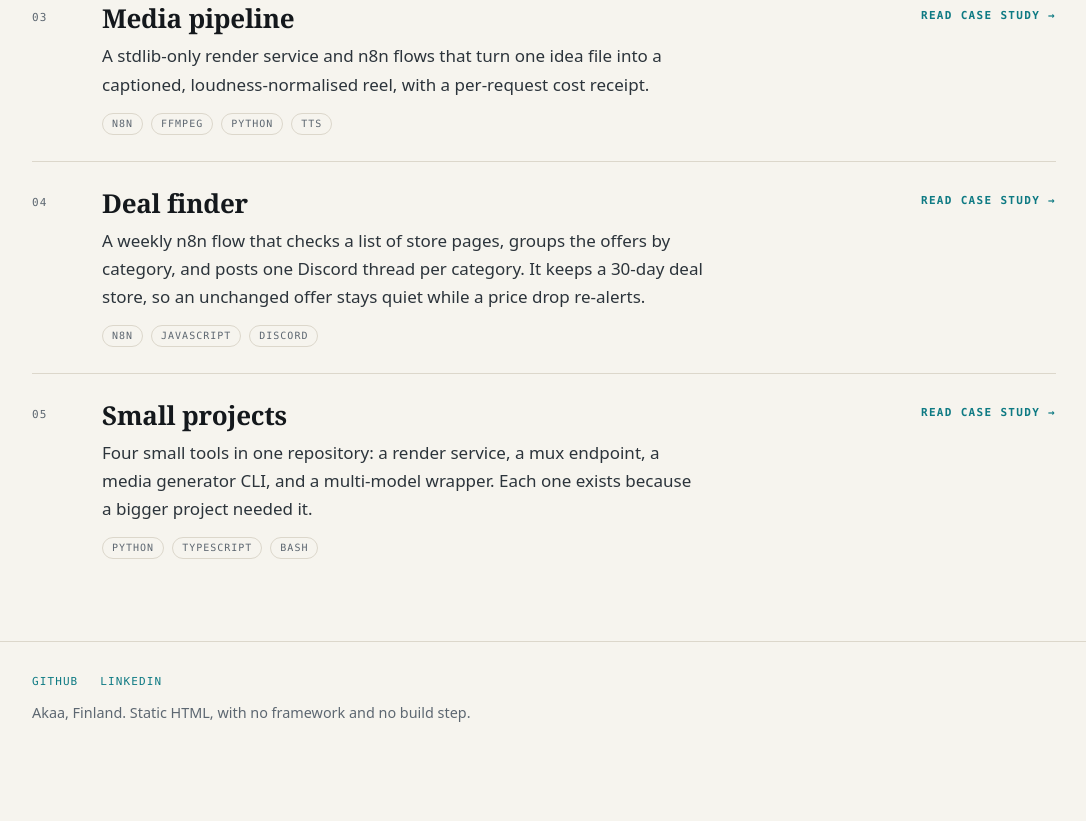
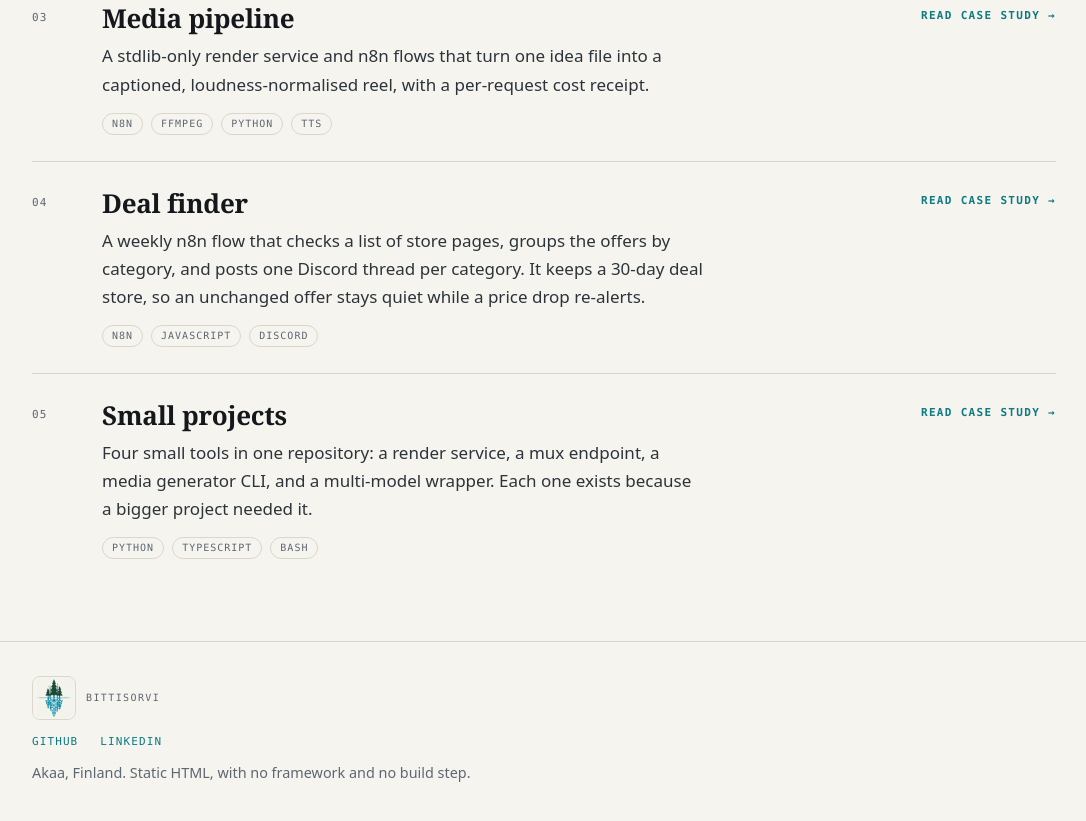
Before and after one commit to Bittisorvi/Bittisorvi.github.io, a plain HTML site: page index.html in a window 1280 px wide. Shown: the part 1915-2736 px from the top of the page, without its empty margins (96-1182 px from the left). Before the commit the page ends 2696 px from the top, so only its background shows below. Drawn offline with Linux system fonts and the light colour scheme.

Commit message:
Sync from private dad4375

```diff
--- a/index.html
+++ b/index.html
@@ -140,6 +140,10 @@
 
 <footer class="site">
   <div class="wrap">
+    <div class="foot-mark">
+      <img src="bittisorvi-mark.png" alt="Bittisorvi" width="44" height="44">
+      <span>Bittisorvi</span>
+    </div>
     <div class="links">
       <a href="https://github.com/KuosmTE">GitHub</a>
       <a href="https://www.linkedin.com/in/teemu-kuosmanen-785186122/">LinkedIn</a>
--- a/styles.css
+++ b/styles.css
@@ -97,6 +97,9 @@ table.spec tr:last-child td{border-bottom:0}
 
 /* footer */
 footer.site{border-top:1px solid var(--rule);padding:34px 0 56px;font-size:.9rem;color:var(--muted)}
+footer.site .foot-mark{display:flex;align-items:center;gap:10px;margin-bottom:16px}
+footer.site .foot-mark img{width:44px;height:44px;border:1px solid var(--rule);border-radius:8px;display:block}
+footer.site .foot-mark span{font:10px/1 var(--mono);letter-spacing:.14em;text-transform:uppercase;color:var(--muted)}
 footer.site .links{display:flex;gap:22px;flex-wrap:wrap;margin-bottom:14px;font:11px/1 var(--mono);letter-spacing:.1em;text-transform:uppercase}
 footer.site .links a{text-decoration:none}
 footer.site p{margin:0;max-width:60ch}
```
Also changed, not shown: 404.html (+4 -0 lines), agent-harness.html (+4 -0 lines), architecture.html (+4 -0 lines), deal-finder.html (+4 -0 lines), homelab.html (+4 -0 lines), media-pipeline.html (+4 -0 lines), small-projects.html (+4 -0 lines), bittisorvi-mark.png (added), 1 other file.
